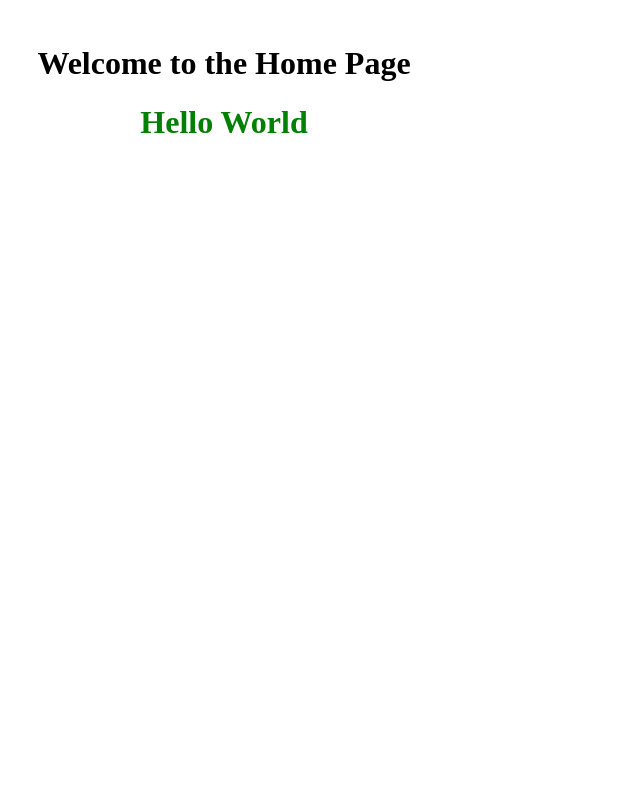
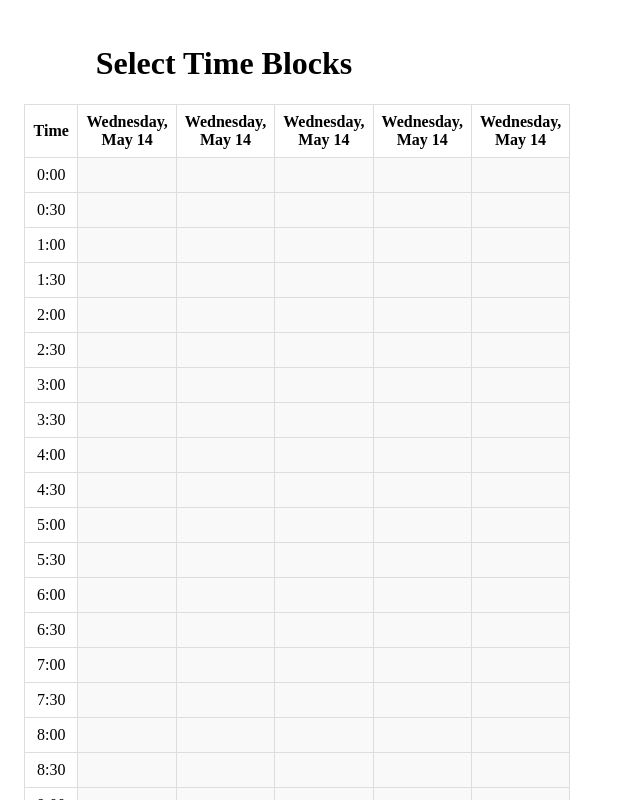
Before and after one commit to lukashchu/smart-email-calendar-scheduler, a React (Vite) app: page / in a window 1280 px wide. Both pictures are taken after typing "Sample123" into the empty fields and a click on the button "Save Key". Shown: the top 800 px of the page, without its empty margins (0-640 px from the left). Built offline with nearby package versions, Linux system fonts and the light colour scheme.

Commit message:
feat: added calendar to select times

```diff
--- a/src/App.css
+++ b/src/App.css
@@ -8,3 +8,31 @@
   padding: 1rem;
   background-color: white;
 }
+
+.calendar-table {
+  width: 100%;
+  border-collapse: collapse;
+  margin: 1rem 0;
+}
+
+.calendar-table th,
+.calendar-table td {
+  border: 1px solid #ddd;
+  padding: 0.5rem;
+  text-align: center;
+  cursor: pointer;
+}
+
+.calendar-table td.time-block {
+  background-color: #f9f9f9;
+  transition: background-color 0.3s;
+}
+
+.calendar-table td.time-block:hover {
+  background-color: #e0e0e0;
+}
+
+.calendar-table td.time-block.selected {
+  background-color: #4caf50;
+  color: white;
+}
--- a/src/App.tsx
+++ b/src/App.tsx
@@ -5,6 +5,7 @@ import Hello from "./components/Hello";
 function App() {
   const [openAiKey, setOpenAiKey] = useState("");
   const [isKeySaved, setIsKeySaved] = useState(false);
+  const [selectedTimeBlocks, setSelectedTimeBlocks] = useState<Date[]>([]);
 
   useEffect(() => {
     // Check if the key is already saved in localStorage
@@ -23,6 +24,35 @@ function App() {
     }
   };
 
+  const generateTimeBlocks = () => {
+    const timeBlocks = [];
+    const now = new Date();
+    for (let day = 0; day < 5; day++) {
+      const date = new Date(now);
+      date.setDate(now.getDate() + day);
+      const dayBlocks = [];
+      for (let hour = 9; hour < 21; hour++) { // Restrict hours from 9am to 9pm
+        for (let minute = 0; minute < 60; minute += 30) {
+          const time = new Date(date);
+          time.setHours(hour, minute, 0, 0);
+          dayBlocks.push(time);
+        }
+      }
+      timeBlocks.push(dayBlocks);
+    }
+    return timeBlocks;
+  };
+
+  const handleTimeBlockClick = (timeBlock: Date) => {
+    setSelectedTimeBlocks((prev) => {
+      if (prev.includes(timeBlock)) {
+        return prev.filter((block) => block !== timeBlock);
+      } else {
+        return [...prev, timeBlock];
+      }
+    });
+  };
+
   if (!isKeySaved) {
     return (
       <div className="App">
@@ -38,10 +68,39 @@ function App() {
     );
   }
 
+  const timeBlocks = generateTimeBlocks();
+
   return (
     <div className="App">
-      <h1>Welcome to the Home Page</h1>
-      <Hello person="World" />
+      <h1>Select Time Blocks</h1>
+      <table className="calendar-table">
+        <thead>
+          <tr>
+            <th>Time</th>
+            {timeBlocks.map((_, dayIndex) => (
+              <th key={dayIndex}>{new Date().toLocaleDateString(undefined, { weekday: 'long', month: 'short', day: 'numeric' })}</th>
+            ))}
+          </tr>
+        </thead>
+        <tbody>
+          {Array.from({ length: 48 }).map((_, timeIndex) => {
+            const hour = Math.floor(timeIndex / 2);
+            const minute = timeIndex % 2 === 0 ? "00" : "30";
+            return (
+              <tr key={timeIndex}>
+                <td>{`${hour}:${minute}`}</td>
+                {timeBlocks.map((dayBlocks, dayIndex) => (
+                  <td
+                    key={dayIndex}
+                    className={`time-block ${selectedTimeBlocks.includes(dayBlocks[timeIndex]) ? "selected" : ""}`}
+                    onClick={() => handleTimeBlockClick(dayBlocks[timeIndex])}
+                  ></td>
+                ))}
+              </tr>
+            );
+          })}
+        </tbody>
+      </table>
     </div>
   );
 }
```
